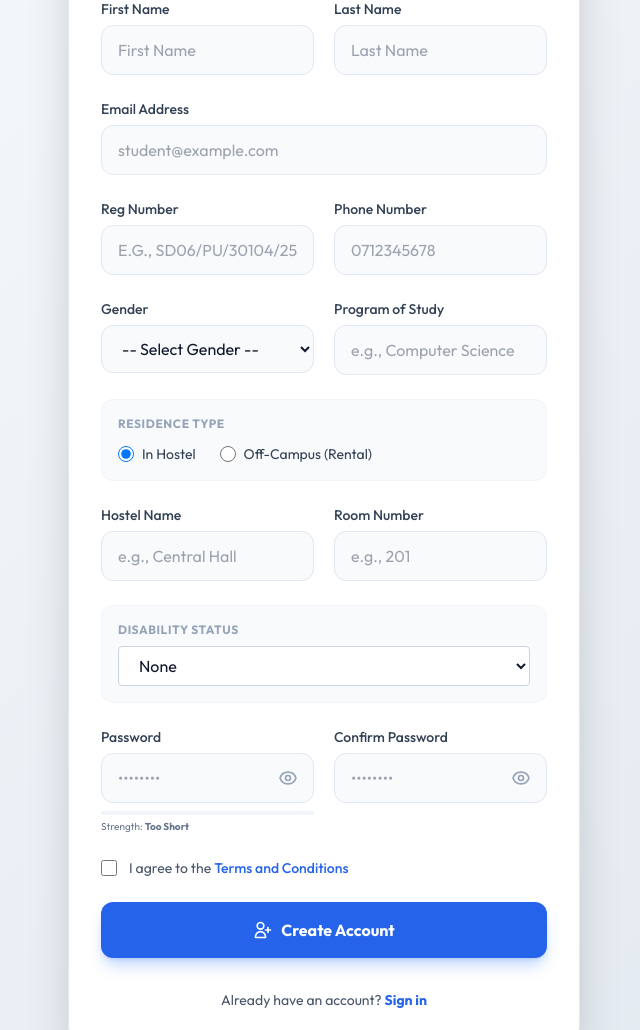
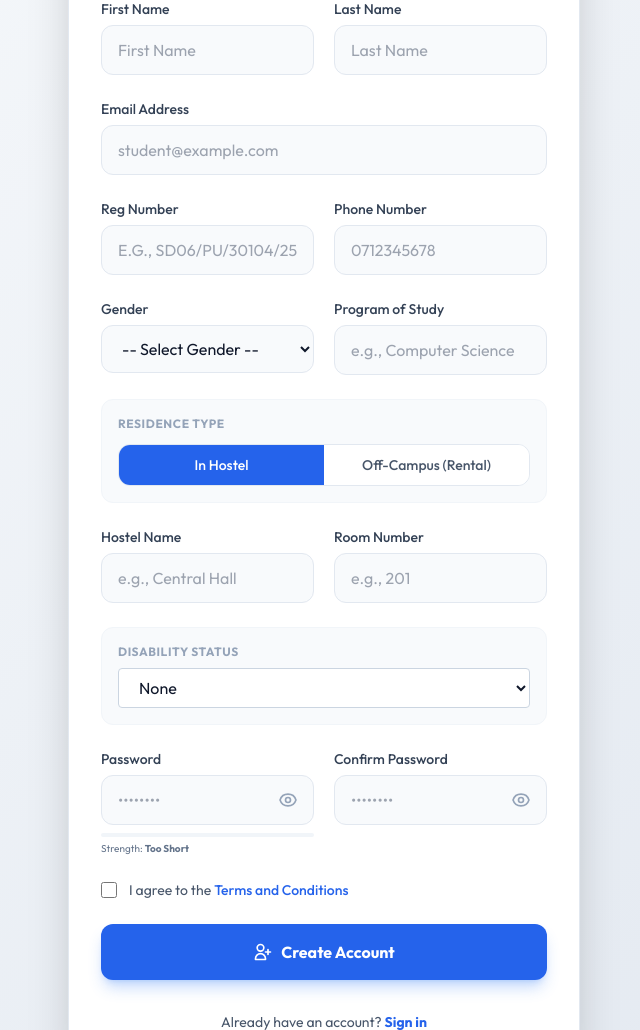
Before and after one commit to Ali-mahirizi-abdalla/Student-Welafare-Management-System, a Django app: page /register/ in a window 1280 px wide. Shown: the part 349-1379 px from the top of the page, without its empty margins (316-956 px from the left). Run offline with Django 5.2, Linux system fonts and the light colour scheme; some libraries are stand-ins or nearby versions.

Commit message:
Style residence type as pill toggle buttons with active state highlighting

```diff
--- a/hms/templates/hms/register.html
+++ b/hms/templates/hms/register.html
@@ -87,11 +87,13 @@
 
             <div class="p-4 bg-slate-50 dark:bg-slate-900/50 rounded-xl border border-slate-100 dark:border-slate-700/50">
                 <label class="block text-xs font-bold text-slate-400 dark:text-slate-500 uppercase tracking-wider mb-3">Residence Type</label>
-                <div class="flex gap-6">
+                <div class="flex rounded-xl overflow-hidden border border-slate-200 dark:border-slate-700 w-full">
                     {% for radio in form.residence_type %}
-                    <label class="inline-flex items-center cursor-pointer group">
-                        <input type="radio" name="{{ radio.name }}" value="{{ radio.data.value }}" {% if radio.data.selected %}checked{% endif %} class="w-4 h-4 text-primary-600 border-slate-300 focus:ring-primary-500" onchange="toggleHostelFields(this.value)">
-                        <span class="ml-2 text-sm text-slate-700 dark:text-slate-300 group-hover:text-primary-600 transition">{{ radio.choice_label }}</span>
+                    <label class="residence-btn flex-1 text-center cursor-pointer py-2.5 px-4 text-sm font-medium transition-all select-none
+                        {% if radio.data.selected %}bg-primary-600 text-white{% else %}bg-white dark:bg-slate-800 text-slate-600 dark:text-slate-300 hover:bg-slate-100 dark:hover:bg-slate-700{% endif %}"
+                        data-value="{{ radio.data.value }}">
+                        <input type="radio" name="{{ radio.name }}" value="{{ radio.data.value }}" {% if radio.data.selected %}checked{% endif %} class="sr-only" onchange="toggleHostelFields(this.value)">
+                        {{ radio.choice_label }}
                     </label>
                     {% endfor %}
                 </div>
@@ -250,6 +252,19 @@
             const checked = document.querySelector('input[name="residence_type"]:checked');
             value = checked ? checked.value : 'hostel';
         }
+
+        // Update pill button styles
+        document.querySelectorAll('.residence-btn').forEach(btn => {
+            const isActive = btn.dataset.value === value;
+            btn.classList.toggle('bg-primary-600', isActive);
+            btn.classList.toggle('text-white', isActive);
+            btn.classList.toggle('bg-white', !isActive);
+            btn.classList.toggle('dark:bg-slate-800', !isActive);
+            btn.classList.toggle('text-slate-600', !isActive);
+            btn.classList.toggle('dark:text-slate-300', !isActive);
+        });
+
+        // Show/hide hostel fields
         if (value === 'hostel') {
             hostelFields.classList.remove('hidden');
         } else {
```
